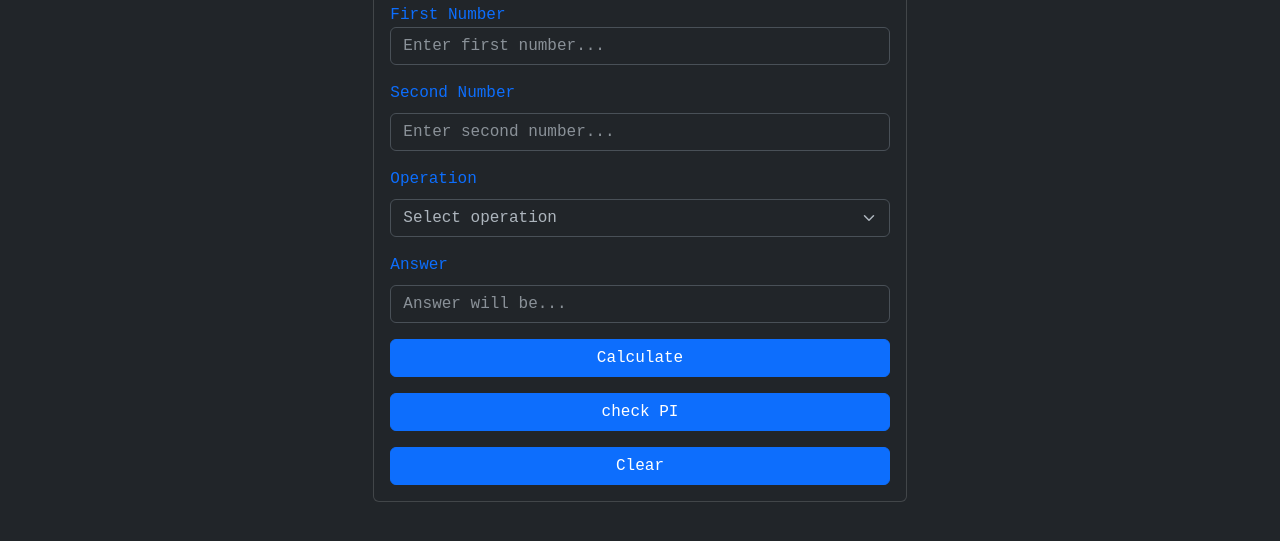
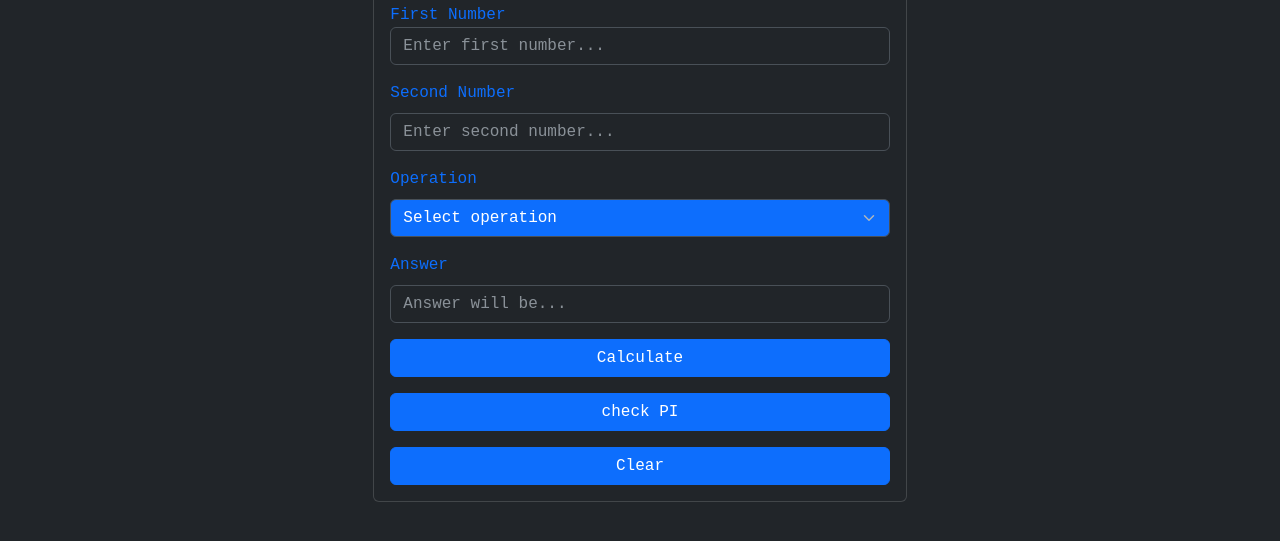
Before and after one commit to Kof-fe/Kof-fe, a plain HTML site: page index.html in a window 1280 px wide. Shown: the part 181-722 px from the top of the page. Drawn offline with nearby package versions, Linux system fonts and the light colour scheme.

Commit message:
Update index.html

```diff
--- a/index.html
+++ b/index.html
@@ -43,7 +43,7 @@
                         </div>
                         <div class="form-group mt-3">
                             <label for="operater" class="form-label">Operation</label>
-                            <select class="form-select focus-ring" id="operater" aria-label="Default select example">
+                            <select class="form-select focus-ring text-bg-primary" id="operater" aria-label="Default select example">
                                 <option value="0" selected>Select operation</option>
                                 <option value="addition">addition</option>
                                 <option value="subtraction">subtraction</option>
```
